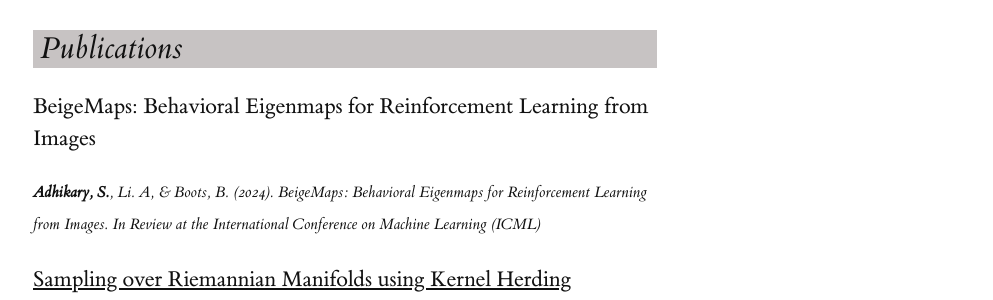
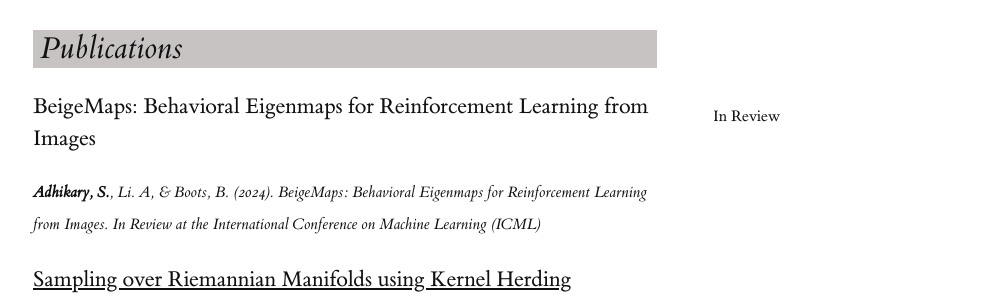
Before and after one commit to sandeshAdhikary/sandeshadhikary.github.io, a Jekyll site: the page built from index.html, in a window 1280 px wide. Shown: the part 642-942 px from the top of the page, without its empty margins (127-1120 px from the left). Built offline with Jekyll 4.4.1, drawn with Linux system fonts in a browser that asks for light colours; a style sheet for code colours, icons or effects is not loaded.

Commit message:
Update index.html
added "in review" to BeigeMaps

```diff
--- a/index.html
+++ b/index.html
@@ -37,6 +37,10 @@
 <h3 class="main-header">Publications</h3>
 
     <li style="list-style-type:none;">
+        <p>
+            <span class="marginnote" style="font-size:16px">
+                In Review
+            </span>
          <p>BeigeMaps: Behavioral Eigenmaps for Reinforcement Learning from Images</p>
             <p class="smallemph"><b>Adhikary, S.</b>, Li. A, & Boots, B. (2024). BeigeMaps: Behavioral Eigenmaps for Reinforcement Learning from Images. In Review at the International Conference on Machine Learning (ICML)</p>
     </li>
```
